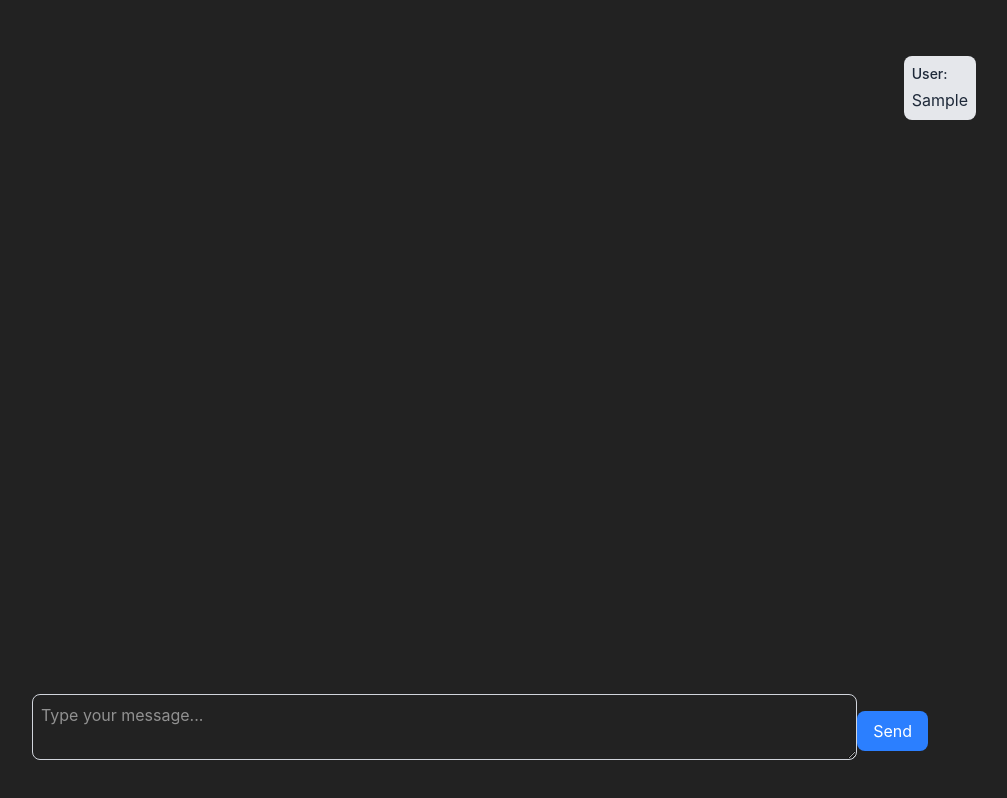
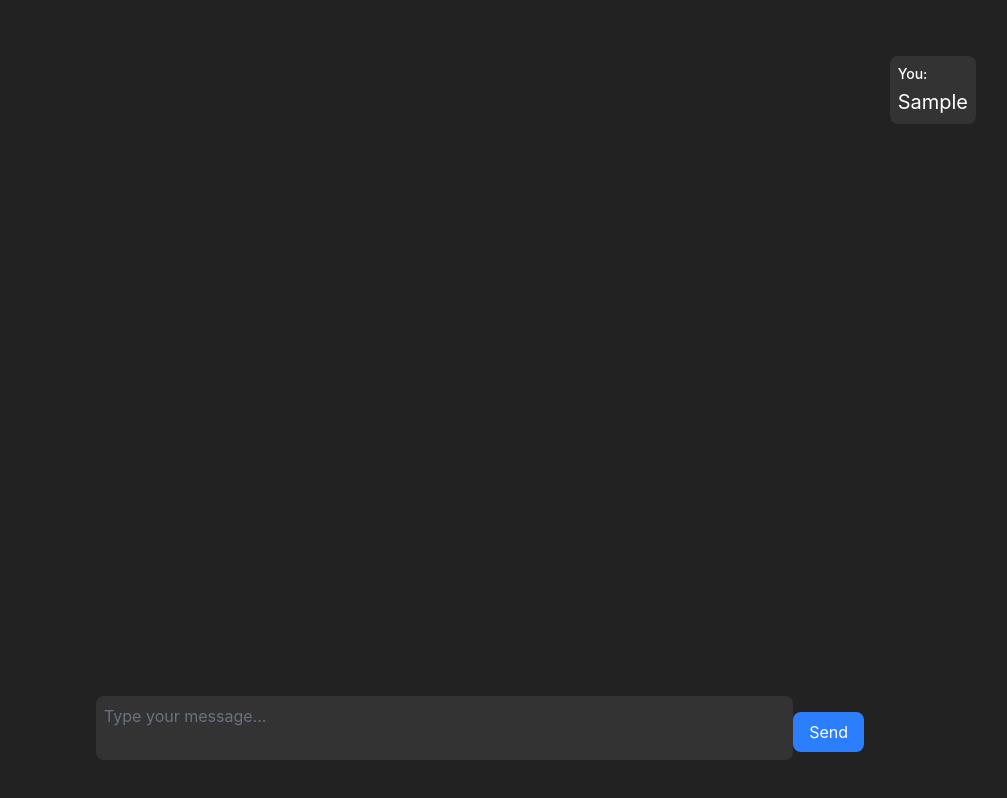
Before and after one commit to AgniAditya/Bizzly, a React (Vite) app: page / in a window 1280 px wide. Both pictures are taken after typing "Sample" into the empty fields and a click on the button "Send". Shown: the whole page, without its empty margins (160-1167 px from the left). Built offline with nearby package versions, Linux system fonts and the light colour scheme.

Commit message:
update AIResponse, UserPrompt, and PromptInput styles for consistency and improved readability

```diff
--- a/src/components/AIResponse.tsx
+++ b/src/components/AIResponse.tsx
@@ -2,7 +2,7 @@
 function AIResponse({ text }: { text: string }) {
   return (
     <div className="w-full h-fit justify-start flex">
-      <div className="bg-gray-200 text-gray-800 p-2 rounded-lg">
+      <div className="bg-[#333] text-white text-xl p-2 rounded-lg">
         <p className="text-sm font-medium mb-1">AI:</p>
         {text}
       </div>
--- a/src/components/PromptInput.tsx
+++ b/src/components/PromptInput.tsx
@@ -23,7 +23,7 @@ function PromptInput() {
   };
 
   return (
-    <div className="w-4xl flex">
+    <div className="w-3xl flex">
         <form
         onSubmit={(e) => handleSubmit(e)}
         onKeyDown={(e) => {
@@ -33,7 +33,7 @@ function PromptInput() {
         }}
         className="w-full flex items-center">
             <textarea
-                className="w-full p-2 border border-gray-300 rounded-lg focus:outline-none focus:ring-2 focus:ring-blue-500"
+                className="w-full min-h-15 p-2 rounded-lg bg-[#333] text-white placeholder:text-gray-500 focus:outline-none resize-none"
                 placeholder="Type your message..."
                 value={input}
                 onChange={(e) => setInput(e.target.value)}
--- a/src/components/UserPrompt.tsx
+++ b/src/components/UserPrompt.tsx
@@ -2,8 +2,8 @@
 function UserPrompt({ text }: { text: string }) {
   return (
     <div className="w-full h-fit justify-end flex">
-      <div className="bg-gray-200 text-gray-800 p-2 rounded-lg">
-        <p className="text-sm font-medium mb-1">User:</p>
+      <div className="bg-[#333] text-white text-xl p-2 rounded-lg">
+        <p className="text-sm font-medium mb-1">You:</p>
         {text}
       </div>
     </div>
```
